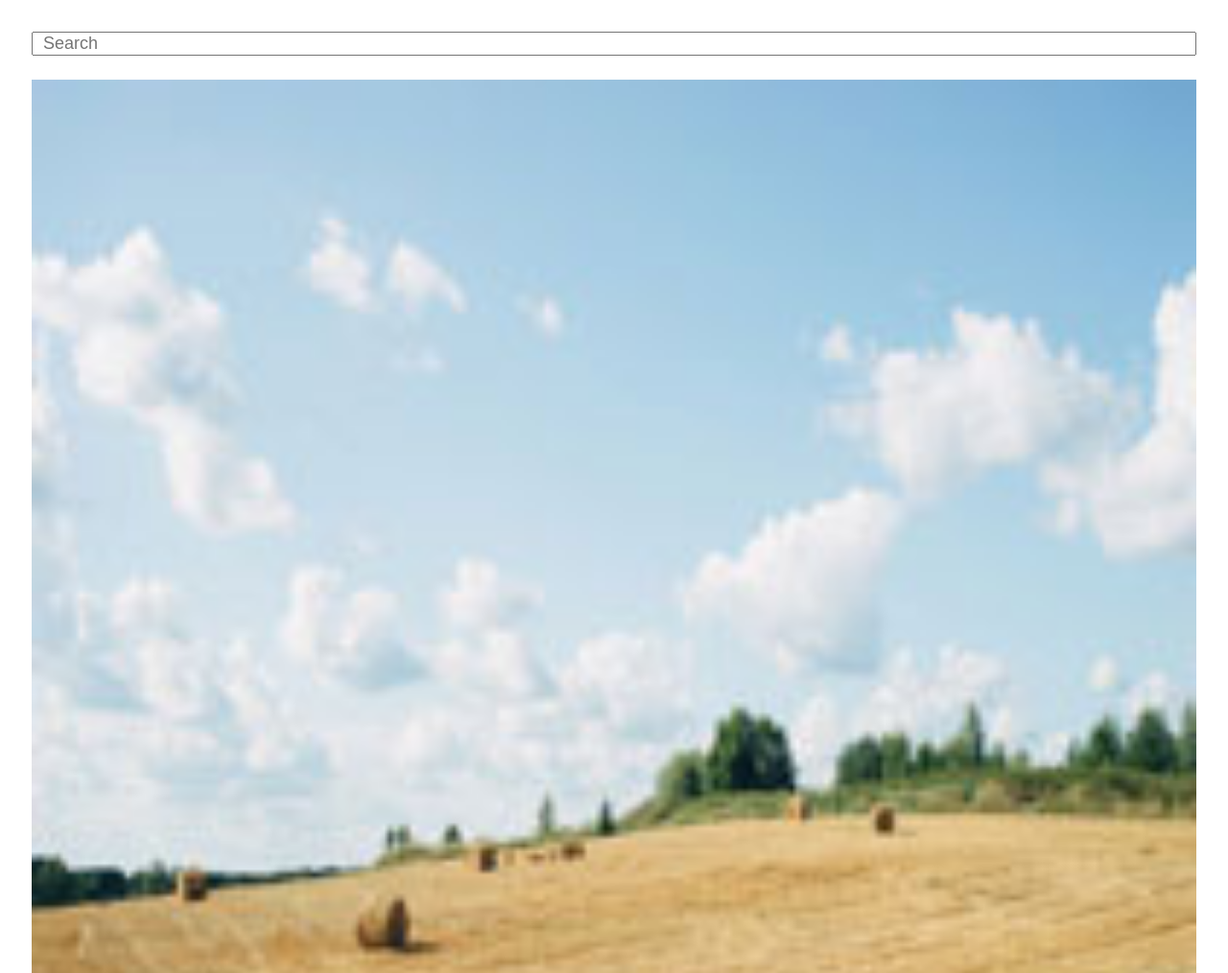
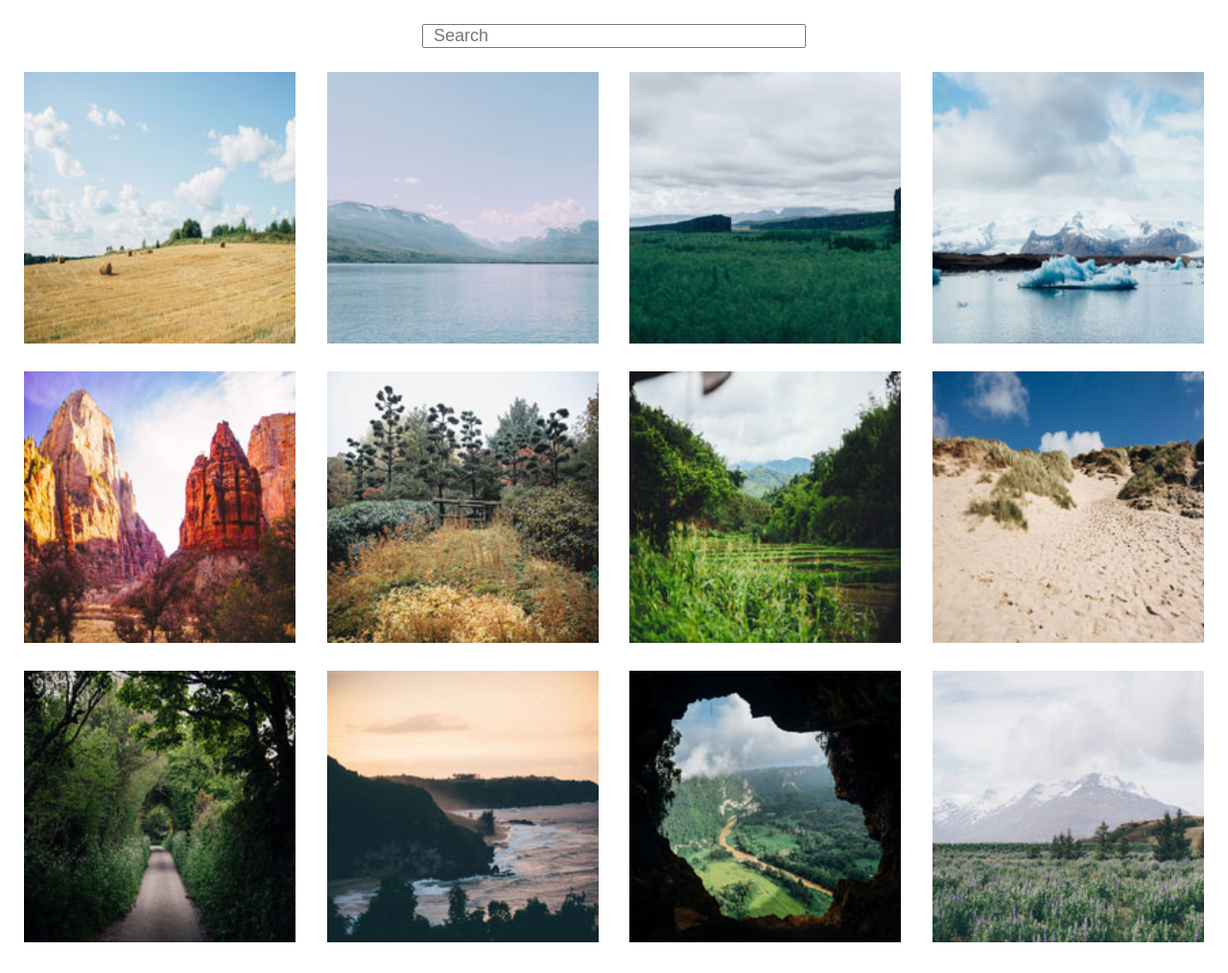
Before and after one commit to jakeisadev/gallery-project, a website: page photo_gallery_v5/index.html in a window 1280 px wide. Shown: the top 1014 px of the page at 96% size. Drawn offline with nearby package versions, Linux system fonts and the light colour scheme.

Commit message:
finished gallery app code first attempt

```diff
--- a/photo_gallery_v5/index.html
+++ b/photo_gallery_v5/index.html
@@ -9,24 +9,75 @@
       <title>Gallery Project</title>
    </head>
    <body>
-      <input type="text" placeholder="Search">
+      <div class="input-div">
+         <input id="search" type="text" placeholder="Search">
+      </div>
       <div class="container">
-        <a href="photos/01.jpg" data-lightbox="roadtrip"><img src="photos/thumbnails/01.jpg" alt="photo1"></a>
-        <a href="photos/02.jpg" data-lightbox="roadtrip"><img src="photos/thumbnails/02.jpg" alt="photo2"></a>
-        <a href="photos/03.jpg" data-lightbox="roadtrip"><img src="photos/thumbnails/03.jpg" alt="photo3"></a>
-        <a href="photos/04.jpg" data-lightbox="roadtrip"><img src="photos/thumbnails/04.jpg" alt="photo4"></a>
-        <a href="photos/05.jpg" data-lightbox="roadtrip"><img src="photos/thumbnails/05.jpg" alt="photo5"></a>
-        <a href="photos/06.jpg" data-lightbox="roadtrip"><img src="photos/thumbnails/06.jpg" alt="photo6"></a>
-        <a href="photos/07.jpg" data-lightbox="roadtrip"><img src="photos/thumbnails/07.jpg" alt="photo7"></a>
-        <a href="photos/08.jpg" data-lightbox="roadtrip"><img src="photos/thumbnails/08.jpg" alt="photo8"></a>
-        <a href="photos/09.jpg" data-lightbox="roadtrip"><img src="photos/thumbnails/09.jpg" alt="photo9"></a>
-        <a href="photos/10.jpg" data-lightbox="roadtrip"><img src="photos/thumbnails/10.jpg" alt="photo10"></a>
-        <a href="photos/11.jpg" data-lightbox="roadtrip"><img src="photos/thumbnails/11.jpg" alt="photo11"></a>
-        <a href="photos/12.jpg" data-lightbox="roadtrip"><img src="photos/thumbnails/12.jpg" alt="photo12"></a>
+         <a href="photos/01.jpg" data-lightbox="roadtrip" data-title="
+            01.jpg
+            Hay Bales -
+            I love hay bales. Took this snap on a drive through the countryside past some straw fields.">
+         <img src="photos/thumbnails/01.jpg" alt="Hay Bales"></a>
+         <a href="photos/02.jpg" data-lightbox="roadtrip" data-title="
+            02.jpg
+            Lake -
+            The lake was so calm today. We had a great view of the snow on the mountains from here.">
+         <img src="photos/thumbnails/02.jpg" alt="Lake"></a>
+         <a href="photos/03.jpg" data-lightbox="roadtrip" data-title="
+            03.jpg
+            Canyon -
+            I hiked to the top of the mountain and got this picture of the canyon and trees below.">
+         <img src="photos/thumbnails/03.jpg" alt="Canyon"></a>
+         <a href="photos/04.jpg" data-lightbox="roadtrip" data-title="
+            04.jpg
+            Iceberg -
+            It was amazing to see an iceberg up close, it was so cold but didn’t snow today.">
+         <img src="photos/thumbnails/04.jpg" alt="Iceberg"></a>
+         <a href="photos/05.jpg" data-lightbox="roadtrip" data-title="
+            05.jpg
+            Desert -
+            The red cliffs were beautiful. It was really hot in the desert but we did a lot of walking through the canyons.">
+         <img src="photos/thumbnails/05.jpg" alt="Desert"></a>
+         <a href="photos/06.jpg" data-lightbox="roadtrip" data-title="
+            06.jpg
+            Fall -
+            Fall is coming, I love when the leaves on the trees start to change color.">
+         <img src="photos/thumbnails/06.jpg" alt="Fall"></a>
+         <a href="photos/07.jpg" data-lightbox="roadtrip" data-title="
+            07.jpg
+            Plantation -
+            I drove past this plantation yesterday, everything is so green!">
+         <img src="photos/thumbnails/07.jpg" alt="Plantation"></a>
+         <a href="photos/08.jpg" data-lightbox="roadtrip" data-title="
+            08.jpg
+            Dunes -
+            My summer vacation to the Oregon Coast. I love the sandy dunes!">
+         <img src="photos/thumbnails/08.jpg" alt="Dunes"></a>
+         <a href="photos/09.jpg" data-lightbox="roadtrip" data-title="
+            09.jpg
+            Countryside Lane -
+            We enjoyed a quiet stroll down this countryside lane. ">
+         <img src="photos/thumbnails/09.jpg" alt="Countryside Lane"></a>
+         <a href="photos/10.jpg" data-lightbox="roadtrip" data-title="
+            10.jpg
+            Sunset -
+            Sunset at the coast! The sky turned a lovely shade of orange.">
+         <img src="photos/thumbnails/10.jpg" alt="Sunset"></a>
+         <a href="photos/11.jpg" data-lightbox="roadtrip" data-title="
+            11.jpg
+            Cave -
+            I did a tour of a cave today and the view of the landscape below was breathtaking.">
+         <img src="photos/thumbnails/11.jpg" alt="Cave"></a>
+         <a href="photos/12.jpg" data-lightbox="roadtrip" data-title="
+            12.jpg
+            Bluebells -
+            I walked through this meadow of bluebells and got a good view of the snow on the mountain before the fog came in.">
+         <img src="photos/thumbnails/12.jpg" alt="Bluebells"></a>
       </div>
+      <script src="https://code.jquery.com/jquery-3.6.0.min.js" integrity="sha256-/xUj+3OJU5yExlq6GSYGSHk7tPXikynS7ogEvDej/m4=" crossorigin="anonymous"></script>
+      <script src="../lightbox2-2.11.3/dist/js/lightbox.js"></script>
+      <script src="../photo_gallery_v5/js/app.js">
+
+      </script>
    </body>
-  <script src="https://code.jquery.com/jquery-3.6.0.min.js" integrity="sha256-/xUj+3OJU5yExlq6GSYGSHk7tPXikynS7ogEvDej/m4=" crossorigin="anonymous"></script>
-  <!-- <script src="https://cdnjs.cloudflare.com/ajax/libs/lightbox2/2.11.3/js/lightbox.js" integrity="sha512-UHlZzRsMRK/ENyZqAJSmp/EwG8K/1X/SzErVgPc0c9pFyhUwUQmoKeEvv9X0uNw8x46FxgIJqlD2opSoH5fjug==" crossorigin="anonymous" referrerpolicy="no-referrer"></script>
-  <script src="https://cdnjs.cloudflare.com/ajax/libs/lightbox2/2.11.3/js/lightbox.min.js" integrity="sha512-k2GFCTbp9rQU412BStrcD/rlwv1PYec9SNrkbQlo6RZCf75l6KcC3UwDY8H5n5hl4v77IDtIPwOk9Dqjs/mMBQ==" crossorigin="anonymous" referrerpolicy="no-referrer"></script> -->
-  <script src="../lightbox2-2.11.3/dist/js/lightbox.js"></script>
 </html>
--- a/photo_gallery_v5/js/app.js
+++ b/photo_gallery_v5/js/app.js
@@ -0,0 +1,15 @@
+let searchBox = document.querySelector('#search');
+let pictures = document.querySelectorAll('a');
+
+searchBox.addEventListener("keyup", (event) => {
+  for(let i = 0; i < pictures.length; i++) {
+    if(searchBox.value.lenth == 0) {
+        pictures[i].style.display = "inline";
+    }
+    else if(pictures[i].dataset.title.includes(searchBox.value)) {
+      pictures[i].style.display = "inline";
+    } else {
+      pictures[i].style.display = "none";
+    }
+  }
+});
--- a/photo_gallery_v5/styles.css
+++ b/photo_gallery_v5/styles.css
@@ -28,3 +28,37 @@ input {
 input:placeholder {
   font-size: 16px;
 }
+
+@media screen and (min-width: 768px) {
+  input {
+    max-width: 400px;
+  }
+
+  .input-div {
+    text-align: center;
+  }
+
+  .container {
+    flex-direction: row;
+    flex-wrap: wrap;
+    justify-content: space-between;
+  }
+
+  .container a {
+    width: 47%;
+    text-align: center;
+  }
+
+}
+
+@media screen and (min-width: 1024px) {
+  body {
+    margin: auto;
+    max-width: 1350px;
+  }
+
+  .container a {
+    width: 23%;
+    text-align: center;
+  }
+}
```
Lines whose indentation alone changed are shown as unchanged.
